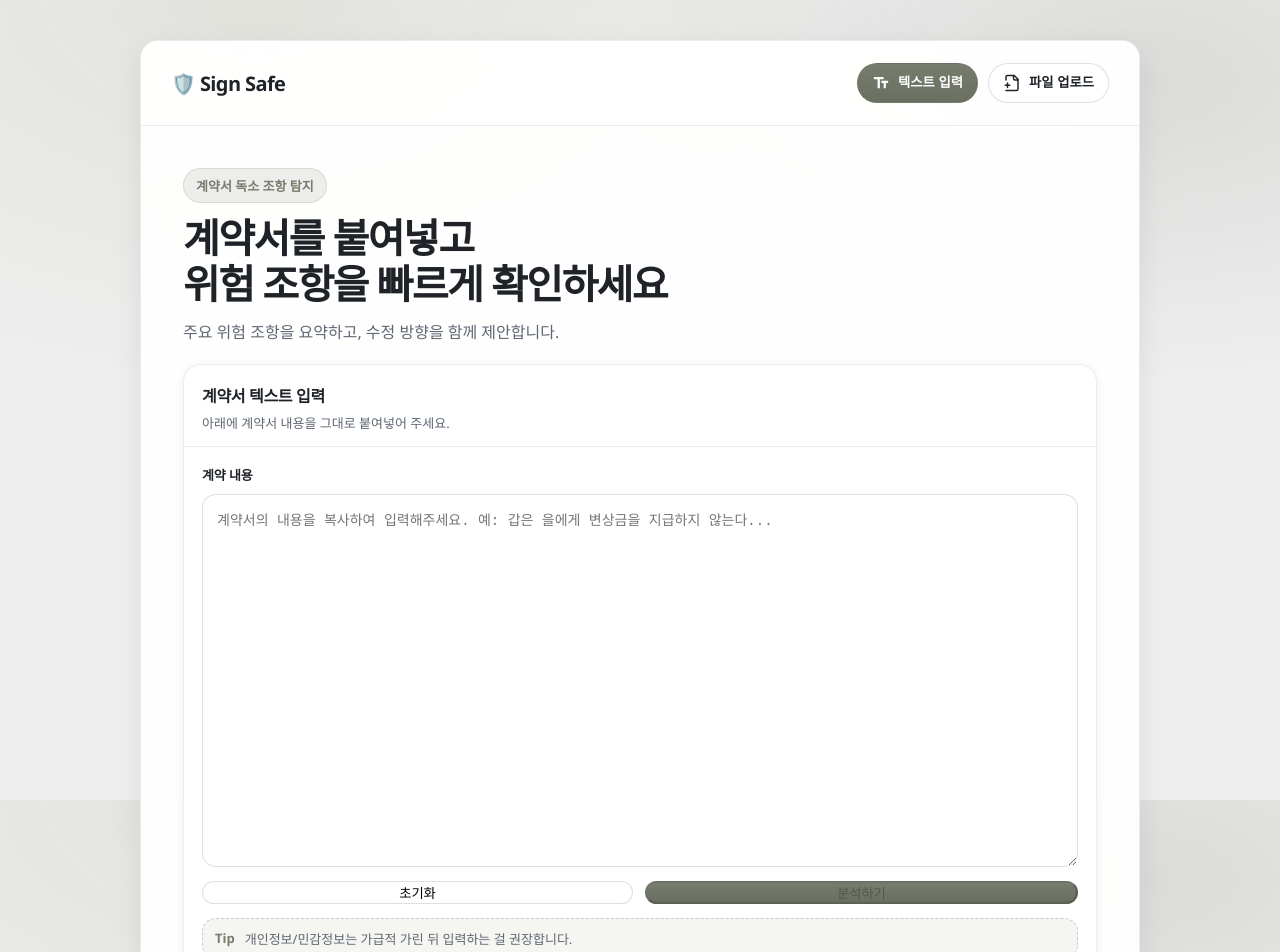
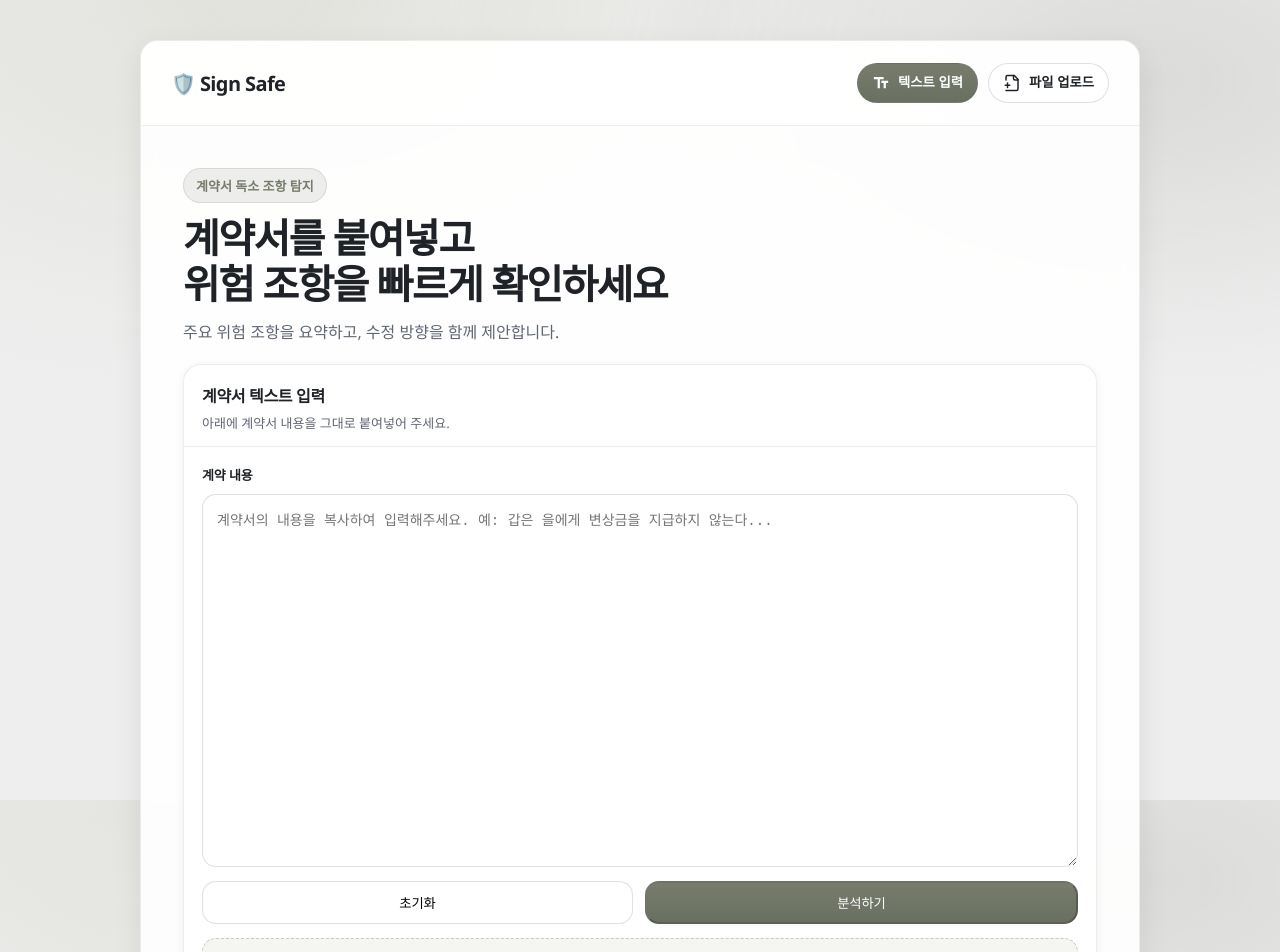
Before and after one commit to Sign-Safe/frontend, a Next.js app: page / in a window 1280 px wide. Shown: the top 952 px of the page. Built offline with nearby package versions, Linux system fonts and the light colour scheme.

Commit message:
디자인 변경

```diff
--- a/app/globals.css
+++ b/app/globals.css
@@ -297,10 +297,12 @@ code {
 .btn {
   border-radius: 14px;
   letter-spacing: -0.01em;
+  padding: 10px 24px;
 }
 
 .btn-primary {
   background: linear-gradient(180deg, var(--brand) 0%, var(--brand-2) 100%);
+  color: #ffffff;
 }
 
 .btn-primary:hover:not(:disabled) {
```
